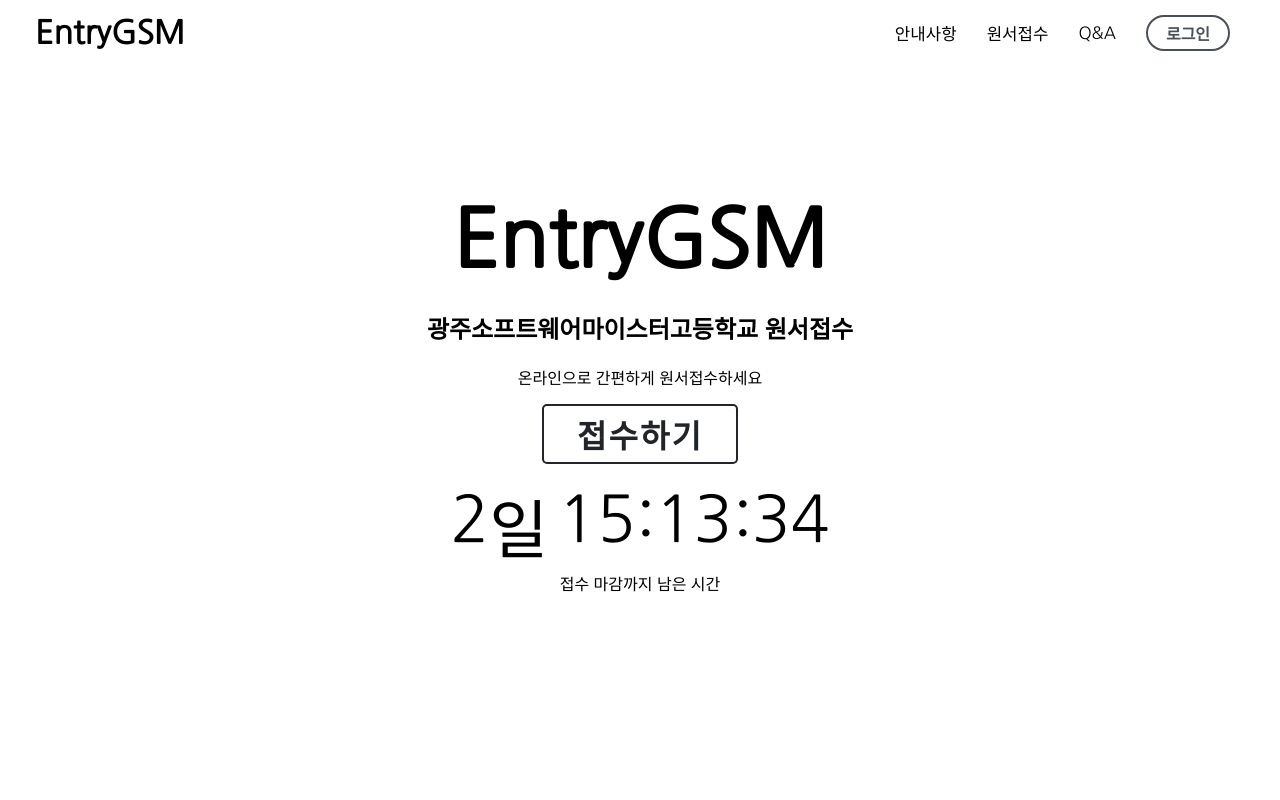
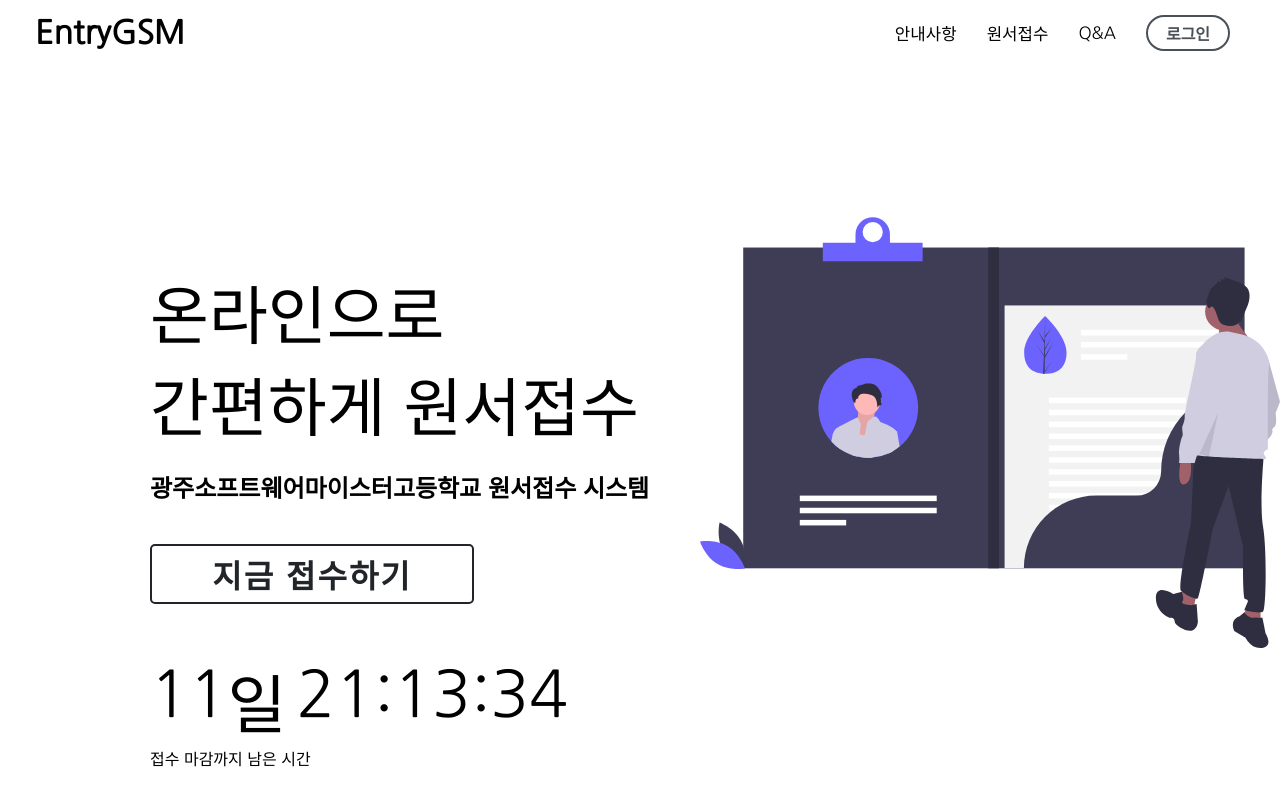
Before and after one commit to BeanSilArchive/IPSE-client, a React (Create React App) app: page / in a window 1280 px wide. Built offline with nearby package versions, Linux system fonts and the light colour scheme.

Commit message:
[UPDATE] Info Design

```diff
--- a/src/components/Info.js
+++ b/src/components/Info.js
@@ -4,26 +4,29 @@ import oc from "open-color";
 
 import DateCounter from "components/DateCounter";
 
+import { ReactComponent as Img1 } from "asset/info_image_1.svg";
+
 const Wrapper = styled.div`
   width: 100%;
   height: 100%;
+  padding-top: 65px;
   box-sizing: border-box;
   display: flex;
 `;
 
 const ContentDiv = styled.div`
-  margin: auto 0;
+  margin-top: 200px;
+  margin-left: 150px;
+  box-sizing: border-box;
   display: block;
-  width: 100%;
-  text-align: center;
+  min-width: 550px;
   display: flex;
   flex-direction: column;
-  align-items: center;
 `;
 
-const Logo = styled.h1`
-  font-size: 5rem;
-  margin: 0 auto;
+const Text1 = styled.span`
+  font-size: 4rem;
+  margin: 0;
 
   animation-name: FadeIn;
   animation-timing-function: ease-in;
@@ -61,9 +64,9 @@ const EntryButton = styled.div`
   border: 2px solid ${oc.gray[9]};
   font-size: 2rem;
   font-weight: 600;
-  width: 12rem;
+  width: 20rem;
   height: 3.5rem;
-  margin: 15px;
+  margin-top: 20px;
   cursor: pointer;
   border-radius: 5px;
   color: ${oc.gray[9]};
@@ -92,6 +95,10 @@ const EntryButton = styled.div`
 `;
 
 const DateDiv = styled.div`
+  margin-top: 50px;
+  display: flex;
+  flex-direction: column;
+
   animation-name: MoveUp;
   animation-timing-function: ease-in;
   animation-duration: 1.2s;
@@ -117,19 +124,46 @@ const DateDiv = styled.div`
   }
 `;
 
+const ImageDiv = styled.div`
+  width: 100%;
+  height: 100%;
+  display: flex;
+
+  animation-name: MoveUpImage;
+  animation-timing-function: ease-in;
+  animation-duration: 0.5s;
+
+  @keyframes MoveUpImage {
+    0% {
+      opacity: 0;
+      padding-top: 15px;
+    }
+    100% {
+      opacity: 1;
+      padding-top: 0px;
+    }
+  }
+`;
+
 const Info = () => {
   return (
     <Wrapper>
       <ContentDiv>
-        <Logo>EntryGSM</Logo>
-        <SubHeading>광주소프트웨어마이스터고등학교 원서접수</SubHeading>
-        <Description>온라인으로 간편하게 원서접수하세요</Description>
-        <EntryButton>접수하기</EntryButton>
+        <Text1>
+          온라인으로
+          <br />
+          간편하게 원서접수
+        </Text1>
+        <SubHeading>광주소프트웨어마이스터고등학교 원서접수 시스템</SubHeading>
+        <EntryButton>지금 접수하기</EntryButton>
         <DateDiv>
-          <DateCounter endDate={"09/04/20 0:12:43"} />
+          <DateCounter endDate={"09/14/19 0:12:43"} />
           <span>접수 마감까지 남은 시간</span>
         </DateDiv>
       </ContentDiv>
+      <ImageDiv>
+        <Img1 style={{ width: `100%`, margin: `auto 0` }} />
+      </ImageDiv>
     </Wrapper>
   );
 };
```
Also changed, not shown: src/asset/info_image_1.svg (added).
